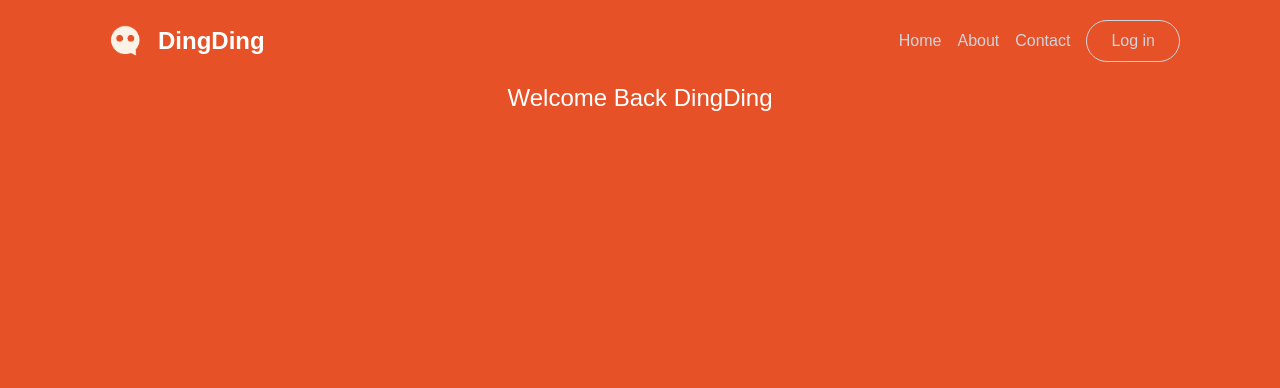
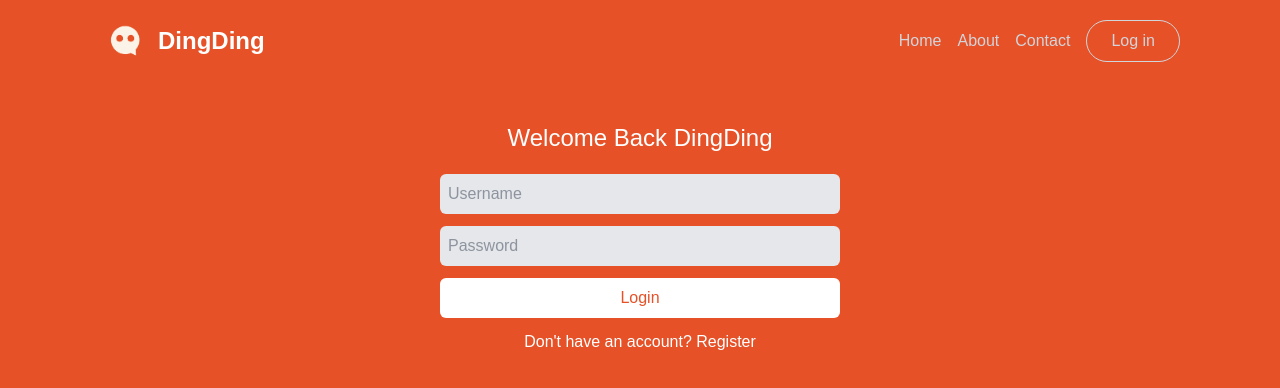
Before and after one commit to naeem-sarker/ding-ding, a Next.js app: page /login in a window 1280 px wide. Shown: the top 388 px of the page. Built offline with nearby package versions, Linux system fonts and the light colour scheme.

Commit message:
feat: Addded logino page form

```diff
--- a/src/app/(auth)/login/page.jsx
+++ b/src/app/(auth)/login/page.jsx
@@ -1,4 +1,5 @@
 import Navbar from "@/components/shared/Navbar";
+import Link from "next/link";
 import React from "react";
 
 const Login = () => {
@@ -7,10 +8,32 @@ const Login = () => {
       <div className="flex flex-col justify-center items-center px-5">
         <div className="max-w-[1080px] h-screen w-full">
           <Navbar />
-          <div className="flex flex-col justify-center">
+          <div className="flex flex-col justify-center mt-10">
             <h1 className="text-center text-white text-2xl">
               Welcome Back DingDing
             </h1>
+            <form>
+              <div className="flex flex-col justify-center items-center mt-5">
+                <input
+                  type="text"
+                  placeholder="Username"
+                  className="p-2 rounded-md text-gray-700 outline-none bg-gray-200 w-full max-w-[400px]"
+                />
+                <input
+                  type="password"
+                  placeholder="Password"
+                  className="p-2 rounded-md bg-gray-200 text-gray-700 outline-none w-full max-w-[400px] mt-3"
+                />
+                <button className="bg-white cursor-pointer text-[#E65127] p-2 rounded-md w-full max-w-[400px] mt-3">
+                  Login
+                </button>
+              </div>
+              <Link href="/register">
+                <p className="text-center text-white mt-3 cursor-pointer hover:underline">
+                  Don't have an account? Register
+                </p>
+              </Link>
+            </form>
           </div>
         </div>
       </div>
--- a/src/components/home/HeroSection.jsx
+++ b/src/components/home/HeroSection.jsx
@@ -16,7 +16,7 @@ const HeroSection = () => {
         </h3>
         <div className="mt-6">
           <Link
-            href={"/"}
+            href={"/login"}
             className="text-[#E65127] bg-white py-3 px-10 sm:px-16 md:px-24 text-lg rounded-md inline-block"
           >
             Sign Up
```
